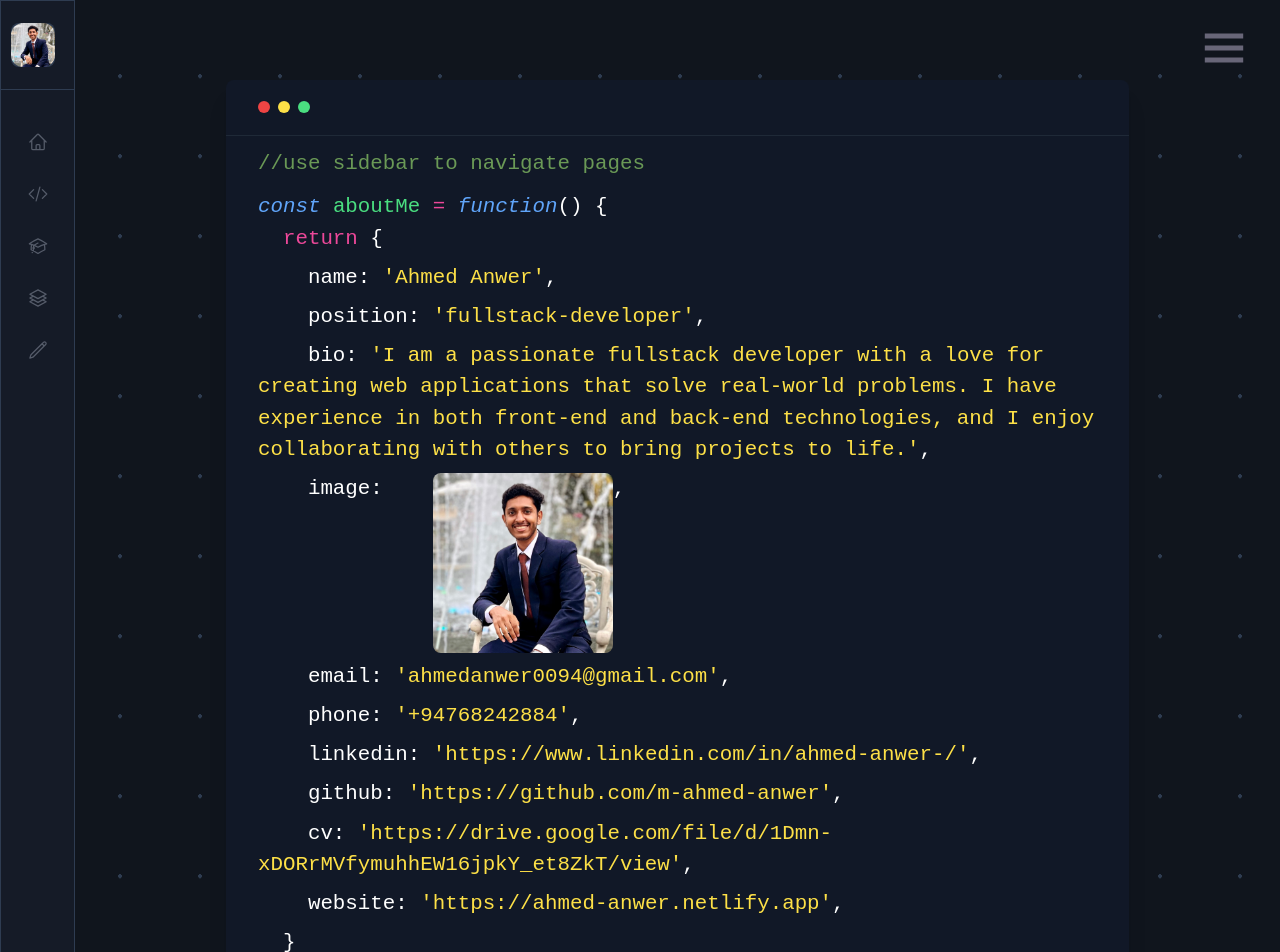
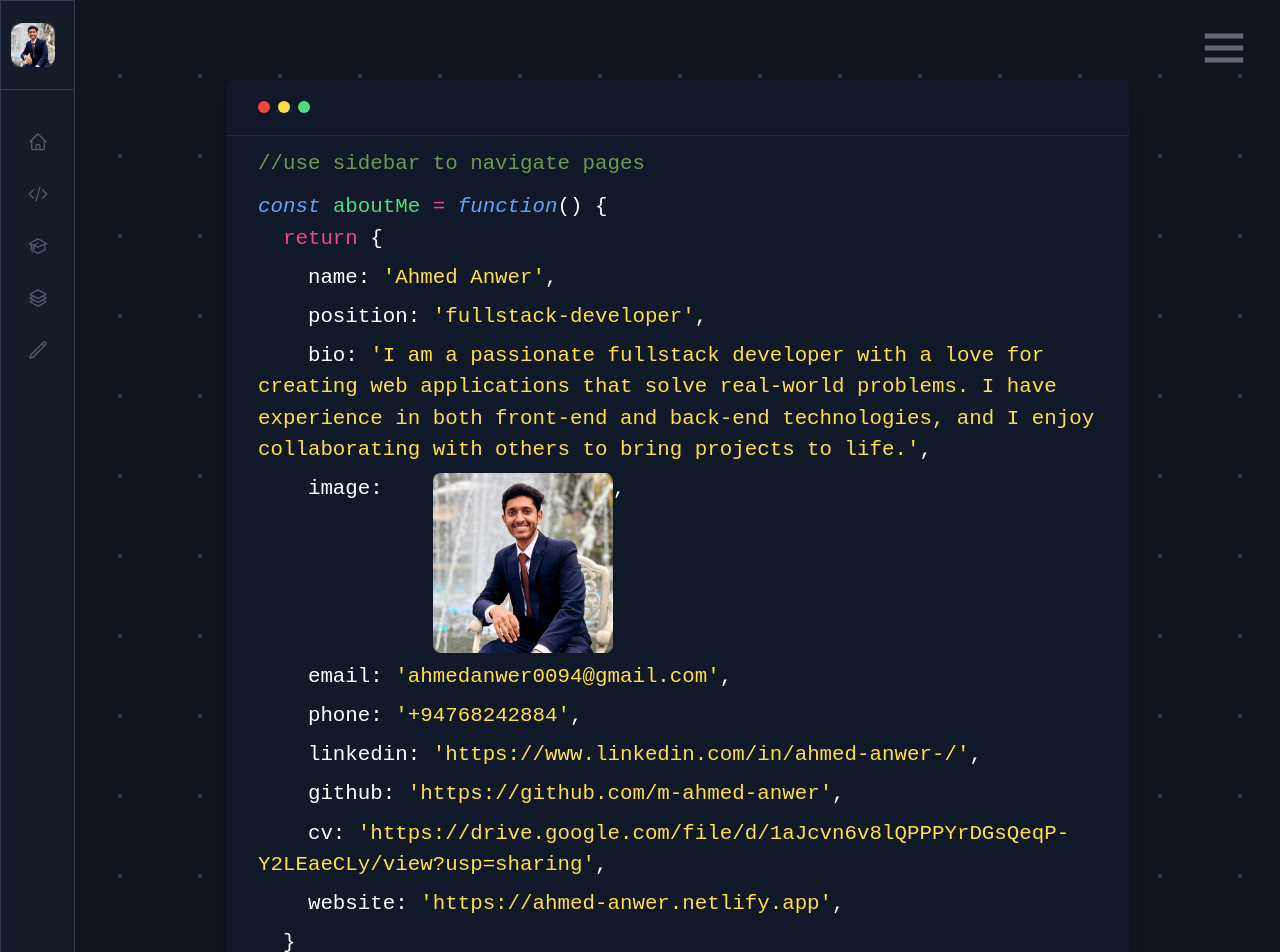
Before and after one commit to m-ahmed-anwer/personal-portfolio-v1.0, a React (Create React App) app: page / in a window 1280 px wide. Shown: the top 952 px of the page. Built offline with nearby package versions, Linux system fonts and the light colour scheme.

Commit message:
Update cv

```diff
--- a/src/routes/home/home.js
+++ b/src/routes/home/home.js
@@ -7,7 +7,6 @@ import Navigation from "../../components/Navigation-Animation/Navigation";
 function AboutMe() {
   return (
     <>
-
       <Navigation />
       <div className="w-full">
         <div className="">
@@ -39,10 +38,7 @@ function AboutMe() {
 
                 <p className="my-2">
                   &nbsp;&nbsp;&nbsp;&nbsp;name:{" "}
-                  <span className="text-yellow-300  ">
-                    'Ahmed Anwer'
-                  </span>
-                  ,
+                  <span className="text-yellow-300  ">'Ahmed Anwer'</span>,
                 </p>
 
                 <p className="my-2">
@@ -143,11 +139,11 @@ function AboutMe() {
                   <span className="text-yellow-300 ">
                     '
                     <Link
-                      to="https://drive.google.com/file/d/1Dmn-xDORrMVfymuhhEW16jpkY_et8ZkT/view"
+                      to="https://drive.google.com/file/d/1aJcvn6v8lQPPPYrDGsQeqP-Y2LEaeCLy/view?usp=sharing"
                       target="_blank"
                       className="text-yellow-300  hover:underline focus:border-none"
                     >
-                      https://drive.google.com/file/d/1Dmn-xDORrMVfymuhhEW16jpkY_et8ZkT/view
+                      https://drive.google.com/file/d/1aJcvn6v8lQPPPYrDGsQeqP-Y2LEaeCLy/view?usp=sharing
                     </Link>
                     '
                   </span>
```
